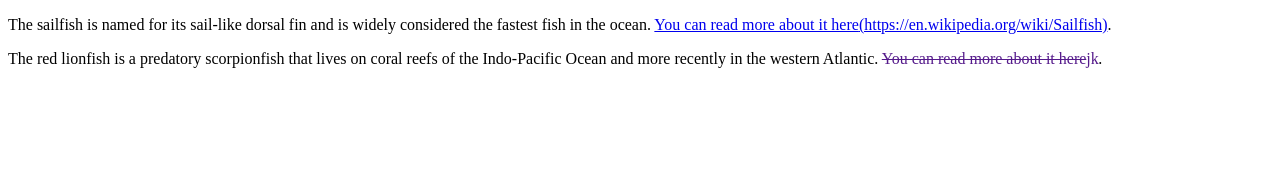
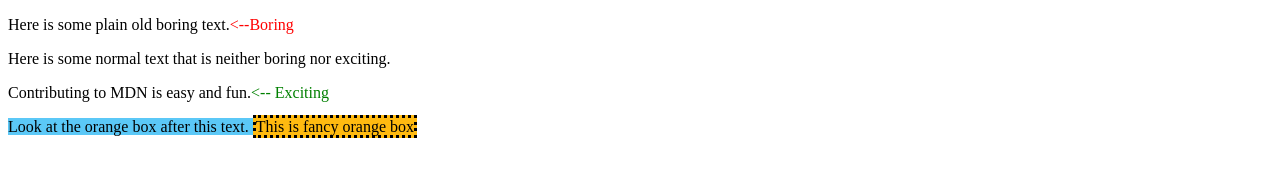
Before and after one commit to jobayed24/learn-Basic-To-Advanced-JS-with-Jobayed, a plain HTML site: page index.html in a window 1280 px wide. Drawn offline with Linux system fonts and the light colour scheme.

Commit message:
style any text after pseudo element using after

```diff
--- a/index.html
+++ b/index.html
@@ -9,17 +9,10 @@
 </head>
 
 <body>
-    <p>
-        The sailfish is named for its sail-like dorsal fin and is widely considered the fastest fish in the ocean.
-        <a href="https://en.wikipedia.org/wiki/Sailfish">You can read more about it here</a>.
-    </p>
-
-    <p>
-        The red lionfish is a predatory scorpionfish that lives on coral reefs of the Indo-Pacific Ocean and more
-        recently in
-        the western Atlantic. <a href="" class="dead-link">You can read more about it here</a>.
-    </p>
-
+    <p class="boring-text">Here is some plain old boring text.</p>
+    <p>Here is some normal text that is neither boring nor exciting.</p>
+    <p class="exciting-text">Contributing to MDN is easy and fun.</p>
+    <span class="ribbon">Look at the orange box after this text. </span>
 
     <script src="./main.js"></script>
 </body>
--- a/style.css
+++ b/style.css
@@ -1,13 +1,20 @@
-a::after{
-    content: '('attr(href)')';
+.exciting-text::after{
+    content: "<-- Exciting";
+    color: green;
+}
+.boring-text::after{
+    content: "<--Boring";
+    color:red;
 }
 
-.dead-link{
-    text-decoration: line-through;
+.ribbon{
+    background-color: #5bc8f7;
 }
-.dead-link::after{
-    content: 'jk';
-    display: inline-block;
-    height: 12px;
-    width: 12px;
+
+.ribbon::after{
+    content: "This is fancy orange box";
+    background-color: #ffba10;
+    border-color: black;
+    border-style: dotted;
+
 }
```
